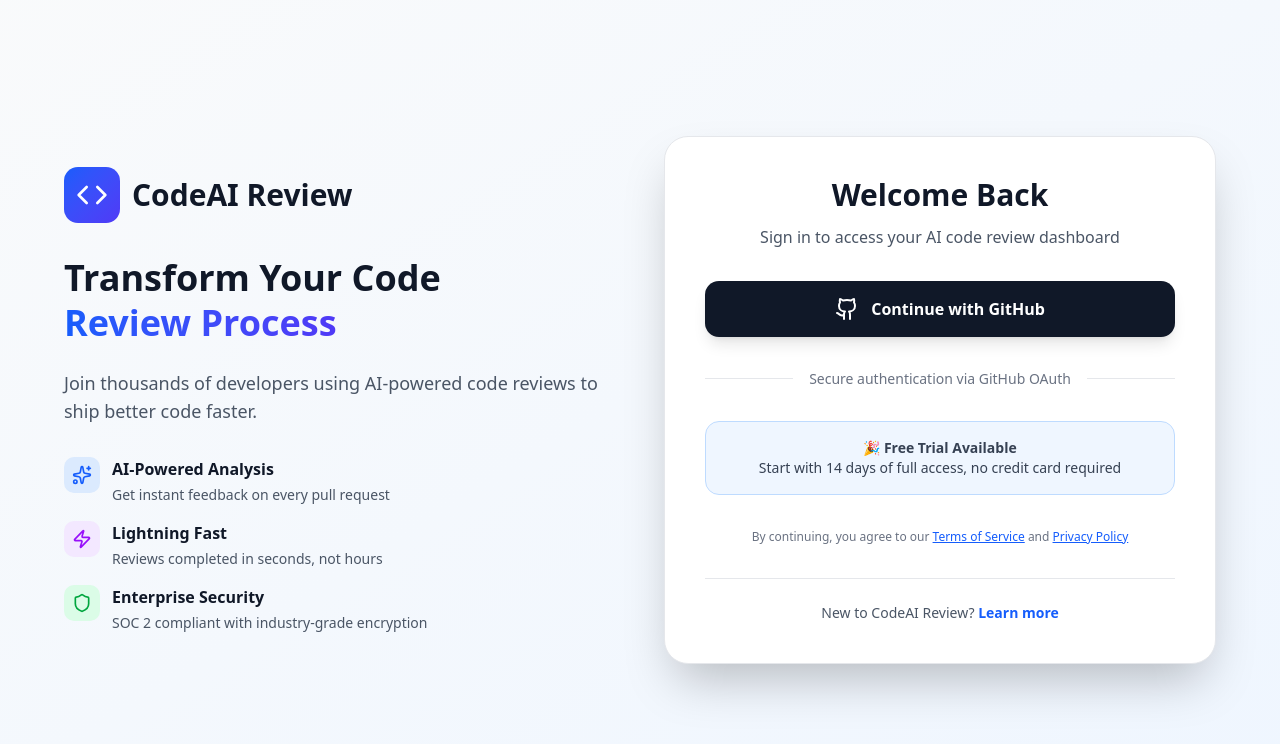
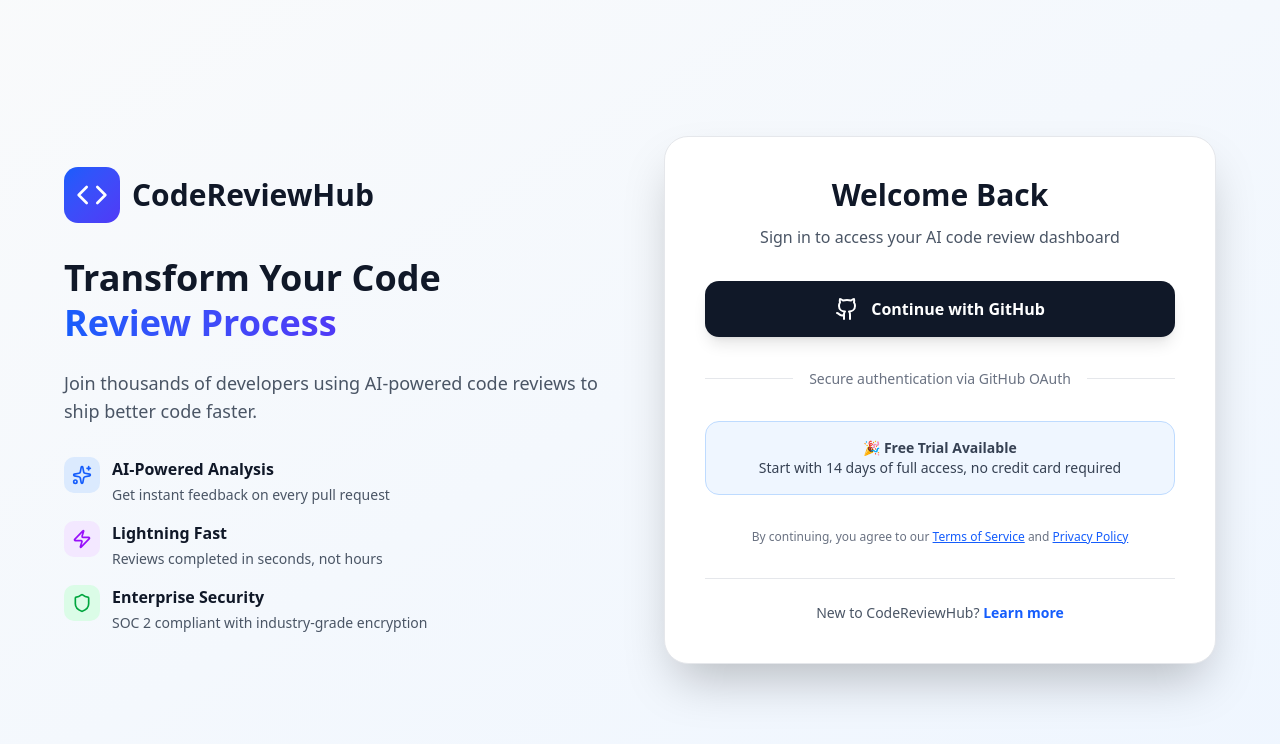
Before and after one commit to devoleper-samreen/AI-Code-Review, a Next.js app in the folder frontend/: page /signup in a window 1280 px wide. Shown: the top 744 px of the page. Built offline with nearby package versions, Linux system fonts and the light colour scheme.

Commit message:
Make navbar logo clickable to home page

```diff
--- a/frontend/src/app/(auth)/signup/page.tsx
+++ b/frontend/src/app/(auth)/signup/page.tsx
@@ -18,7 +18,7 @@
               <Code className="w-8 h-8 text-white" />
             </div>
             <span className="text-3xl font-bold text-gray-900">
-              CodeAI Review
+              CodeReviewHub
             </span>
           </div>
 
@@ -74,7 +74,7 @@
               <Code className="w-6 h-6 text-white" />
             </div>
             <span className="text-2xl font-bold text-gray-900">
-              CodeAI Review
+              CodeReviewHub
             </span>
           </div>
 
@@ -127,7 +127,7 @@
 
           <div className="mt-8 pt-6 border-t border-gray-200 text-center">
             <p className="text-sm text-gray-600">
-              New to CodeAI Review?{" "}
+              New to CodeReviewHub?{" "}
               <Link href="/" className="text-blue-600 hover:text-blue-700 font-semibold">
                 Learn more
               </Link>
--- a/frontend/src/app/dashboard/DashboardClient.tsx
+++ b/frontend/src/app/dashboard/DashboardClient.tsx
@@ -159,12 +159,12 @@
       {/* Navbar */}
       <nav className="sticky top-0 z-50 bg-white border-b border-gray-200 shadow-sm">
         <div className="max-w-7xl mx-auto px-6 py-4 flex items-center justify-between">
-          <div className="flex items-center gap-3">
+          <Link href="/" className="flex items-center gap-3 cursor-pointer hover:opacity-80 transition">
             <div className="bg-gradient-to-br from-blue-600 to-indigo-600 p-2 rounded-xl">
               <Code className="w-6 h-6 text-white" />
             </div>
-            <span className="text-2xl font-bold text-gray-900">CodeAI Review</span>
-          </div>
+            <span className="text-2xl font-bold text-gray-900">CodeReviewHub</span>
+          </Link>
           <div className="flex items-center gap-6">
             <Link href="/dashboard" className="text-blue-600 font-semibold">
               Dashboard
--- a/frontend/src/app/dashboard/PR-review/[id]/PRReviewClient.tsx
+++ b/frontend/src/app/dashboard/PR-review/[id]/PRReviewClient.tsx
@@ -136,12 +136,12 @@
       {/* Navbar */}
       <nav className="sticky top-0 z-50 bg-white border-b border-gray-200 shadow-sm">
         <div className="max-w-7xl mx-auto px-6 py-4 flex items-center justify-between">
-          <div className="flex items-center gap-3">
+          <Link href="/" className="flex items-center gap-3 cursor-pointer hover:opacity-80 transition">
             <div className="bg-gradient-to-br from-blue-600 to-indigo-600 p-2 rounded-xl">
               <Code className="w-6 h-6 text-white" />
             </div>
-            <span className="text-2xl font-bold text-gray-900">CodeAI Review</span>
-          </div>
+            <span className="text-2xl font-bold text-gray-900">CodeReviewHub</span>
+          </Link>
           <div className="flex items-center gap-4">
             <Link href="/dashboard" className="text-gray-700 hover:text-gray-900 font-medium transition">
               Dashboard
--- a/frontend/src/app/dashboard/analytics/AnalyticsClient.tsx
+++ b/frontend/src/app/dashboard/analytics/AnalyticsClient.tsx
@@ -91,12 +91,12 @@
       {/* Navbar */}
       <nav className="sticky top-0 z-50 bg-white border-b border-gray-200 shadow-sm">
         <div className="max-w-7xl mx-auto px-6 py-4 flex items-center justify-between">
-          <div className="flex items-center gap-3">
+          <Link href="/" className="flex items-center gap-3 cursor-pointer hover:opacity-80 transition">
             <div className="bg-gradient-to-br from-blue-600 to-indigo-600 p-2 rounded-xl">
               <Code className="w-6 h-6 text-white" />
             </div>
-            <span className="text-2xl font-bold text-gray-900">CodeAI Review</span>
-          </div>
+            <span className="text-2xl font-bold text-gray-900">CodeReviewHub</span>
+          </Link>
           <div className="flex items-center gap-6">
             <Link href="/dashboard" className="text-gray-700 hover:text-gray-900 font-medium transition">
               Dashboard
--- a/frontend/src/app/dashboard/repo/[id]/RepoDetailClient.tsx
+++ b/frontend/src/app/dashboard/repo/[id]/RepoDetailClient.tsx
@@ -242,12 +242,12 @@
       {/* Navbar */}
       <nav className="sticky top-0 z-50 bg-white border-b border-gray-200 shadow-sm">
         <div className="max-w-7xl mx-auto px-6 py-4 flex items-center justify-between">
-          <div className="flex items-center gap-3">
+          <Link href="/" className="flex items-center gap-3 cursor-pointer hover:opacity-80 transition">
             <div className="bg-gradient-to-br from-blue-600 to-indigo-600 p-2 rounded-xl">
               <Code className="w-6 h-6 text-white" />
             </div>
-            <span className="text-2xl font-bold text-gray-900">CodeAI Review</span>
-          </div>
+            <span className="text-2xl font-bold text-gray-900">CodeReviewHub</span>
+          </Link>
           <div className="flex items-center gap-4">
             <Link href="/dashboard" className="text-gray-700 hover:text-gray-900 font-medium transition">
               Dashboard
@@ -298,7 +298,7 @@
                 </div>
               </div>
             </div>
-            <div className="flex items-center gap-3">
+            <div>
               <Button
                 variant="outline"
                 className="border-gray-300 hover:border-gray-400"
@@ -502,7 +502,7 @@
         <section>
           <div className="flex items-center justify-between mb-6">
             <h2 className="text-2xl font-bold text-gray-900">Pull Requests</h2>
-            <div className="flex items-center gap-3">
+            <div className="flex items-center gap-4">
               {/* Filter Dropdown */}
               <div className="flex items-center gap-2">
                 <Filter className="h-4 w-4 text-gray-600" />
--- a/frontend/src/app/dashboard/settings/SettingsClient.tsx
+++ b/frontend/src/app/dashboard/settings/SettingsClient.tsx
@@ -107,12 +107,12 @@
       {/* Navbar */}
       <nav className="sticky top-0 z-50 bg-white border-b border-gray-200 shadow-sm">
         <div className="max-w-7xl mx-auto px-6 py-4 flex items-center justify-between">
-          <div className="flex items-center gap-3">
+          <Link href="/" className="flex items-center gap-3 cursor-pointer hover:opacity-80 transition">
             <div className="bg-gradient-to-br from-blue-600 to-indigo-600 p-2 rounded-xl">
               <Code className="w-6 h-6 text-white" />
             </div>
-            <span className="text-2xl font-bold text-gray-900">CodeAI Review</span>
-          </div>
+            <span className="text-2xl font-bold text-gray-900">CodeReviewHub</span>
+          </Link>
           <div className="flex items-center gap-6">
             <Link href="/dashboard" className="text-gray-700 hover:text-gray-900 font-medium transition">
               Dashboard
--- a/frontend/src/app/layout.tsx
+++ b/frontend/src/app/layout.tsx
@@ -9,7 +9,7 @@
 });
 
 export const metadata: Metadata = {
-  title: "CodeAI Review - AI-Powered Code Review Platform",
+  title: "CodeReviewHub - AI-Powered Code Review Platform",
   description: "Automate code reviews with AI. Get instant feedback on pull requests, catch bugs early, and maintain code quality across your team.",
   keywords: ["code review", "AI", "GitHub", "pull requests", "automation", "code quality"],
 };
--- a/frontend/src/app/page.tsx
+++ b/frontend/src/app/page.tsx
@@ -23,7 +23,7 @@
               <Code className="w-6 h-6 text-white" />
             </div>
             <span className="text-2xl font-bold bg-gradient-to-r from-gray-900 to-gray-700 bg-clip-text text-transparent">
-              CodeAI Review
+              CodeReviewHub
             </span>
           </div>
           <div className="flex items-center gap-4">
@@ -326,7 +326,7 @@
                 <div className="bg-gradient-to-br from-blue-600 to-indigo-600 p-2 rounded-lg">
                   <Code className="w-5 h-5 text-white" />
                 </div>
-                <span className="text-xl font-bold text-gray-900">CodeAI Review</span>
+                <span className="text-xl font-bold text-gray-900">CodeReviewHub</span>
               </div>
               <p className="text-gray-600 text-sm">
                 AI-powered code review platform for modern development teams.
@@ -365,7 +365,7 @@
 
           <div className="border-t border-gray-200 pt-8 flex flex-col md:flex-row justify-between items-center">
             <p className="text-gray-600 text-sm">
-              &copy; 2025 CodeAI Review. All rights reserved.
+              &copy; 2025 CodeReviewHub. All rights reserved.
             </p>
             <div className="flex gap-6 mt-4 md:mt-0">
               <Link href="#" className="text-gray-600 hover:text-gray-900">
```
